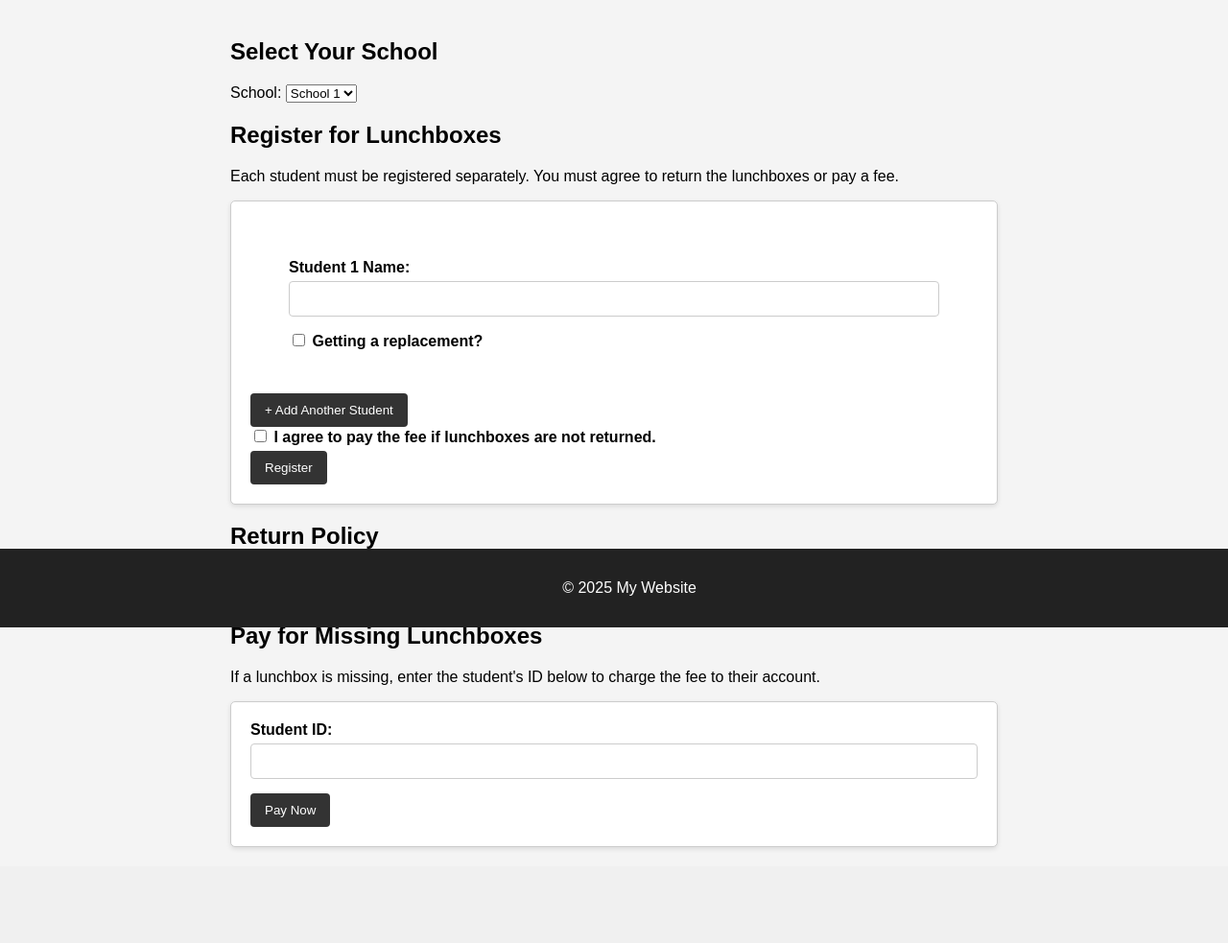
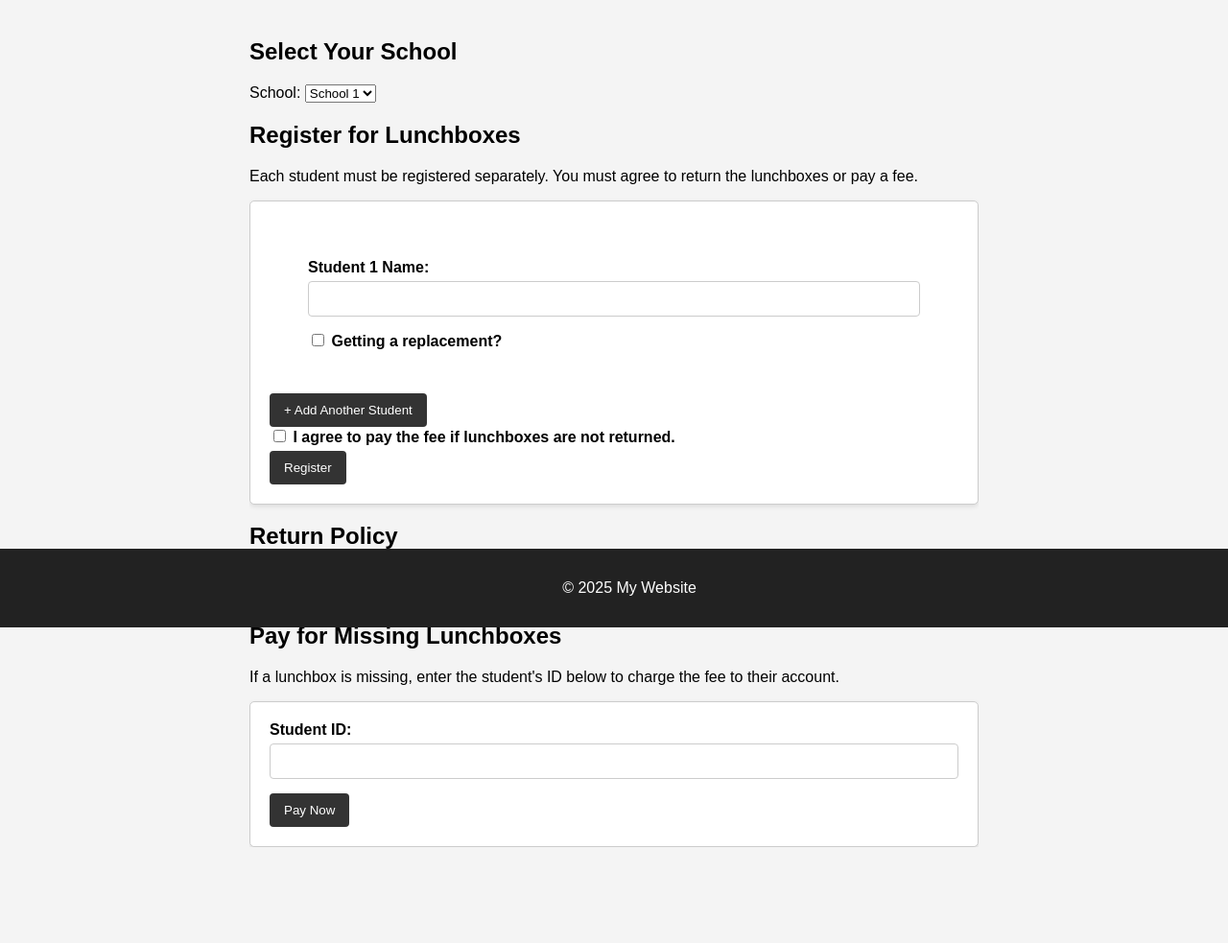
Before and after one commit to Dharveen456/HackabyteSpring2025, a Flask app: page /lunchboxes in a window 1280 px wide. Shown: the part 146-1129 px from the top of the page at 96% size. Before the commit the page ends 1030 px from the top, so only its background shows below. Run offline with Flask 3, Linux system fonts and the light colour scheme; some web fonts are replaced.

Commit message:
Fixed Page Heights

```diff
--- a/templates/layout.html
+++ b/templates/layout.html
@@ -20,7 +20,7 @@
         </nav>
     </header>
 
-    <div>
+    <div style="margin-bottom: 10vh; min-height: 100vh; padding: 20px; box-sizing: border-box; overflow: auto;">
         {% block content %}
         {% endblock %}
     </div>
--- a/templates/lunchbox.html
+++ b/templates/lunchbox.html
@@ -40,7 +40,7 @@
         }
     </script>
 </head>
-    <main>
+    <main style="box-sizing: border-box; overflow: auto;">
         <section>
             <h2>Select Your School</h2>
             <label for="school">School:</label>
```
